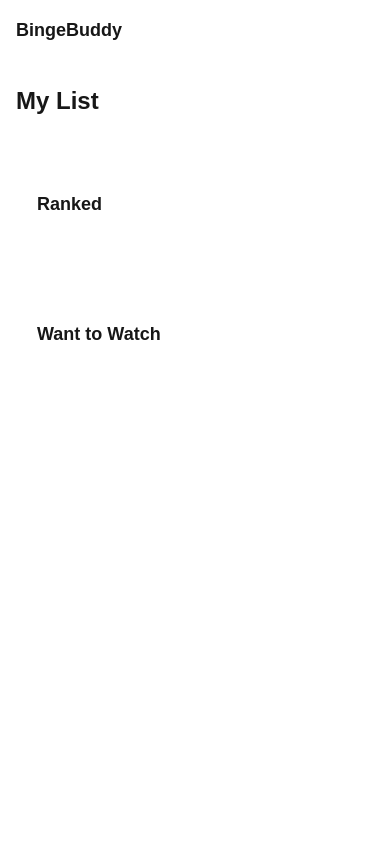
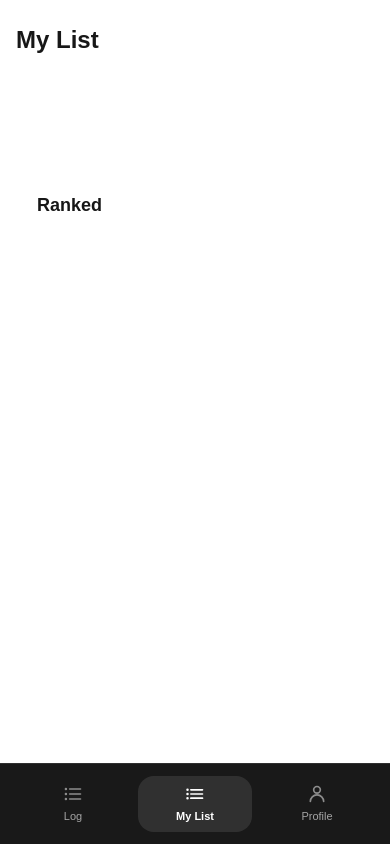
Before and after one commit to issryan/bingebuddy, a Next.js app: page /my-list in a window 390 px wide. Built offline with nearby package versions, Linux system fonts and the light colour scheme.

Commit message:
updated navigation to be clearer and highlight active page.

```diff
--- a/src/app/components/my-list/MyListClient.tsx
+++ b/src/app/components/my-list/MyListClient.tsx
@@ -8,7 +8,6 @@
 type WantToWatchItem = { id: string; title: string };
 
 const WANT_TO_WATCH_KEY = "bingebuddy.wantToWatch";
-
 
 function ratingBadgeClass(rating: number): string {
   if (rating >= 7) return "border-green-400/40 text-green-300";
@@ -30,12 +29,21 @@
   }
 }
 
+function tabClass(active: boolean): string {
+  return active
+    ? "rounded-xl bg-white/10 border border-white/20 px-3 py-2 text-sm font-medium text-white"
+    : "rounded-xl bg-transparent border border-white/10 px-3 py-2 text-sm font-medium text-white/70 hover:bg-white/5 hover:text-white";
+}
+
 export default function MyListClient() {
   const router = useRouter();
 
   const [ranked, setRanked] = useState(() => getRankedShows(getState()));
   const [wantToWatch, setWantToWatch] = useState<WantToWatchItem[]>([]);
   const [isReorderMode, setIsReorderMode] = useState(false);
+
+  type TabKey = "ranked" | "watch" | "recs";
+  const [activeTab, setActiveTab] = useState<TabKey>("ranked");
 
   useEffect(() => {
     setRanked(getRankedShows(getState()));
@@ -44,6 +52,42 @@
 
   return (
     <div className="space-y-6">
+      <div className="flex items-center gap-2">
+        <button
+          type="button"
+          className={tabClass(activeTab === "ranked")}
+          onClick={() => {
+            setActiveTab("ranked");
+          }}
+        >
+          Ranked
+        </button>
+
+        <button
+          type="button"
+          className={tabClass(activeTab === "watch")}
+          onClick={() => {
+            setIsReorderMode(false);
+            setActiveTab("watch");
+          }}
+        >
+          Want to Watch
+        </button>
+
+        <button
+          type="button"
+          className={tabClass(activeTab === "recs")}
+          onClick={() => {
+            setIsReorderMode(false);
+            setActiveTab("recs");
+          }}
+        >
+          Recs
+        </button>
+      </div>
+
+      {activeTab === "ranked" ? (
+        <>
           {/* Ranked / Watched */}
           <section className="rounded-2xl border border-white/15 bg-white/[0.03] p-5">
             <div className="flex items-center justify-between gap-3">
@@ -104,7 +148,11 @@
               </ol>
             )}
           </section>
+        </>
+      ) : null}
 
+      {activeTab === "watch" ? (
+        <>
           {/* Want to Watch / Bookmarked */}
           <section className="rounded-2xl border border-white/15 bg-white/[0.03] p-5">
             <h2 className="text-lg font-semibold">Want to Watch</h2>
@@ -137,6 +185,20 @@
               </ul>
             )}
           </section>
+        </>
+      ) : null}
+
+      {activeTab === "recs" ? (
+        <section className="rounded-2xl border border-white/15 bg-white/[0.03] p-5">
+          <h2 className="text-lg font-semibold">Recs</h2>
+          <p className="mt-2 text-white/60">
+            Recommendations are coming soon.
+          </p>
+          <p className="mt-1 text-sm text-white/40">
+            (We’ll turn this on once TMDB is integrated.)
+          </p>
+        </section>
+      ) : null}
     </div>
   );
 }
--- a/src/app/layout.tsx
+++ b/src/app/layout.tsx
@@ -1,19 +1,135 @@
-// src/app/layout.tsx
+"use client";
 import "./globals.css";
 import Link from "next/link";
+import { usePathname } from "next/navigation";
 
-export const metadata = {
-  title: "BingeBuddy",
-  description: "Personal show ranking app",
-};
+function IconLog({ active }: { active: boolean }) {
+  return (
+    <svg
+      width="20"
+      height="20"
+      viewBox="0 0 24 24"
+      fill="none"
+      xmlns="http://www.w3.org/2000/svg"
+      className={active ? "text-white" : "text-white/50"}
+    >
+      <path
+        d="M8 6h13M8 12h13M8 18h13"
+        stroke="currentColor"
+        strokeWidth="2"
+        strokeLinecap="round"
+      />
+      <path
+        d="M3.5 6h.01M3.5 12h.01M3.5 18h.01"
+        stroke="currentColor"
+        strokeWidth="3"
+        strokeLinecap="round"
+      />
+    </svg>
+  );
+}
 
-function NavLink({ href, label }: { href: string; label: string }) {
+function IconList({ active }: { active: boolean }) {
+  return (
+    <svg
+      width="20"
+      height="20"
+      viewBox="0 0 24 24"
+      fill="none"
+      xmlns="http://www.w3.org/2000/svg"
+      className={active ? "text-white" : "text-white/50"}
+    >
+      <path
+        d="M7 7h14M7 12h14M7 17h14"
+        stroke="currentColor"
+        strokeWidth="2"
+        strokeLinecap="round"
+      />
+      <path
+        d="M3 7h.01M3 12h.01M3 17h.01"
+        stroke="currentColor"
+        strokeWidth="3"
+        strokeLinecap="round"
+      />
+    </svg>
+  );
+}
+
+function IconProfile({ active }: { active: boolean }) {
+  return (
+    <svg
+      width="20"
+      height="20"
+      viewBox="0 0 24 24"
+      fill="none"
+      xmlns="http://www.w3.org/2000/svg"
+      className={active ? "text-white" : "text-white/50"}
+    >
+      <path
+        d="M20 21a8 8 0 10-16 0"
+        stroke="currentColor"
+        strokeWidth="2"
+        strokeLinecap="round"
+      />
+      <path
+        d="M12 11a4 4 0 100-8 4 4 0 000 8z"
+        stroke="currentColor"
+        strokeWidth="2"
+        strokeLinecap="round"
+      />
+    </svg>
+  );
+}
+
+function DesktopNavLink({
+  href,
+  label,
+  active,
+}: {
+  href: string;
+  label: string;
+  active: boolean;
+}) {
   return (
     <Link
       href={href}
-      className="rounded-xl px-3 py-2 text-sm font-medium text-white/80 hover:bg-white/10 hover:text-white"
+      aria-current={active ? "page" : undefined}
+      className={
+        active
+          ? "rounded-xl bg-white/10 px-3 py-2 text-sm font-semibold text-white"
+          : "rounded-xl px-3 py-2 text-sm font-medium text-white/70 hover:bg-white/10 hover:text-white"
+      }
     >
       {label}
+    </Link>
+  );
+}
+
+function MobileNavItem({
+  href,
+  label,
+  active,
+  icon,
+}: {
+  href: string;
+  label: string;
+  active: boolean;
+  icon: React.ReactNode;
+}) {
+  return (
+    <Link
+      href={href}
+      aria-current={active ? "page" : undefined}
+      className={
+        active
+          ? "flex flex-col items-center justify-center gap-1 rounded-2xl bg-white/10 px-2 py-2"
+          : "flex flex-col items-center justify-center gap-1 rounded-2xl px-2 py-2 hover:bg-white/10"
+      }
+    >
+      {icon}
+      <span className={active ? "text-[11px] font-semibold text-white" : "text-[11px] font-medium text-white/60"}>
+        {label}
+      </span>
     </Link>
   );
 }
@@ -23,24 +139,55 @@
 }: {
   children: React.ReactNode;
 }) {
+  const pathname = usePathname();
+  const isActive = (href: string) => pathname === href || (href !== "/" && pathname?.startsWith(href + "/"));
+
   return (
     <html lang="en">
       <body className="min-h-screen bg-black text-white">
-        <header className="border-b border-white/10">
+        {/* Desktop / top nav */}
+        <header className="hidden md:block border-b border-white/10">
           <div className="mx-auto flex max-w-3xl flex-wrap items-center justify-between gap-3 px-4 py-3">
             <Link href="/log" className="text-lg font-semibold">
               BingeBuddy
             </Link>
 
             <nav className="flex flex-wrap gap-1">
-              <NavLink href="/log" label="Log" />
-              <NavLink href="/my-list" label="My List" />
-              <NavLink href="/profile" label="Profile" />
+              <DesktopNavLink href="/log" label="Log" active={isActive("/log")} />
+              <DesktopNavLink href="/my-list" label="My List" active={isActive("/my-list")} />
+              <DesktopNavLink href="/profile" label="Profile" active={isActive("/profile")} />
             </nav>
           </div>
         </header>
 
-        <main className="mx-auto w-full max-w-3xl px-4 py-6">{children}</main>
+        {/* Content (extra bottom padding on mobile for bottom nav) */}
+        <main className="mx-auto w-full max-w-3xl px-4 py-6 pb-24 md:pb-6">
+          {children}
+        </main>
+
+        {/* Mobile / bottom nav */}
+        <nav className="md:hidden fixed bottom-0 left-0 right-0 border-t border-white/10 bg-black/90 backdrop-blur">
+          <div className="mx-auto w-full max-w-3xl px-4 py-3 grid grid-cols-3 gap-2">
+            <MobileNavItem
+              href="/log"
+              label="Log"
+              active={isActive("/log")}
+              icon={<IconLog active={isActive("/log")} />}
+            />
+            <MobileNavItem
+              href="/my-list"
+              label="My List"
+              active={isActive("/my-list")}
+              icon={<IconList active={isActive("/my-list")} />}
+            />
+            <MobileNavItem
+              href="/profile"
+              label="Profile"
+              active={isActive("/profile")}
+              icon={<IconProfile active={isActive("/profile")} />}
+            />
+          </div>
+        </nav>
       </body>
     </html>
   );
```
Lines whose indentation alone changed are shown as unchanged.
